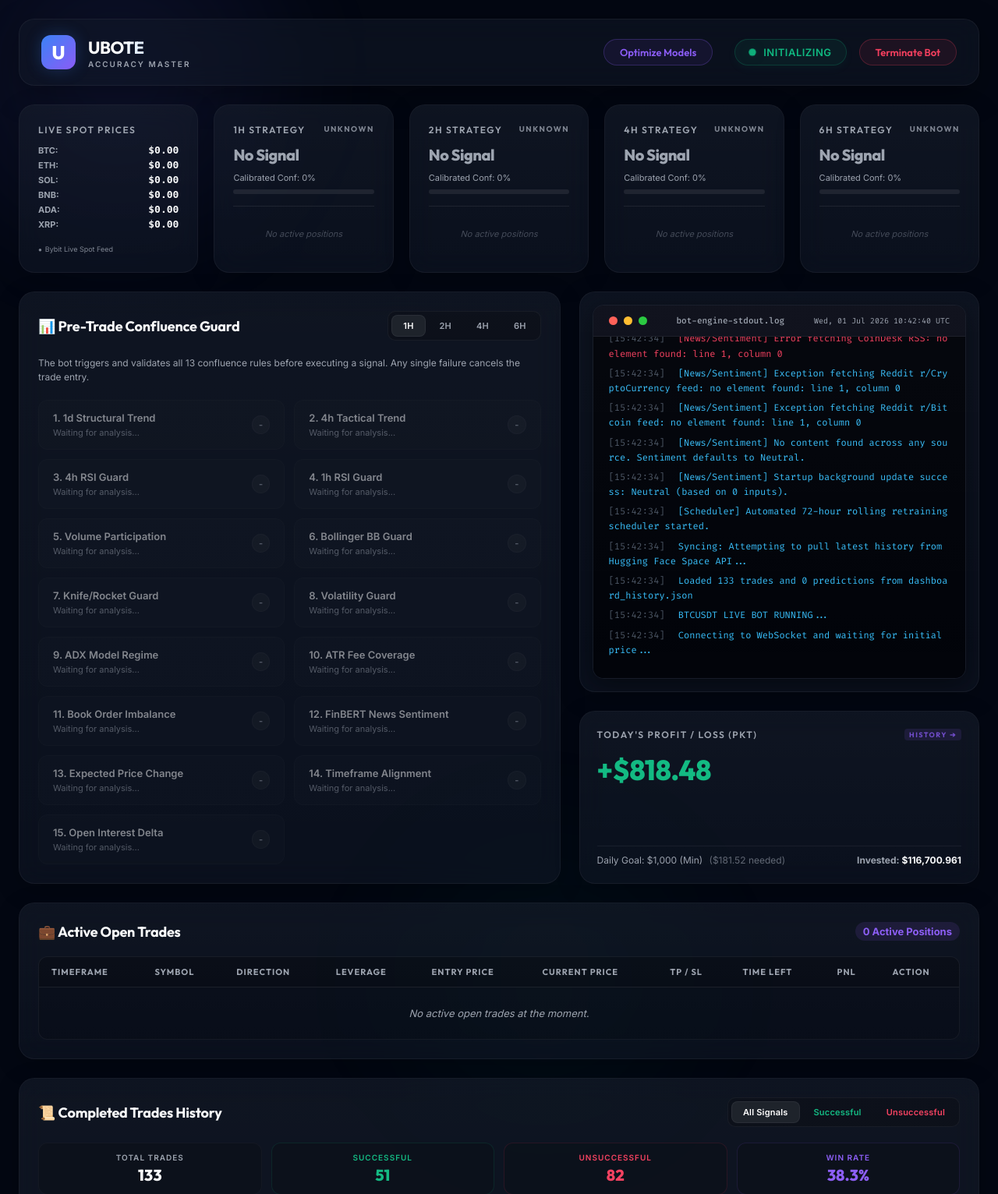
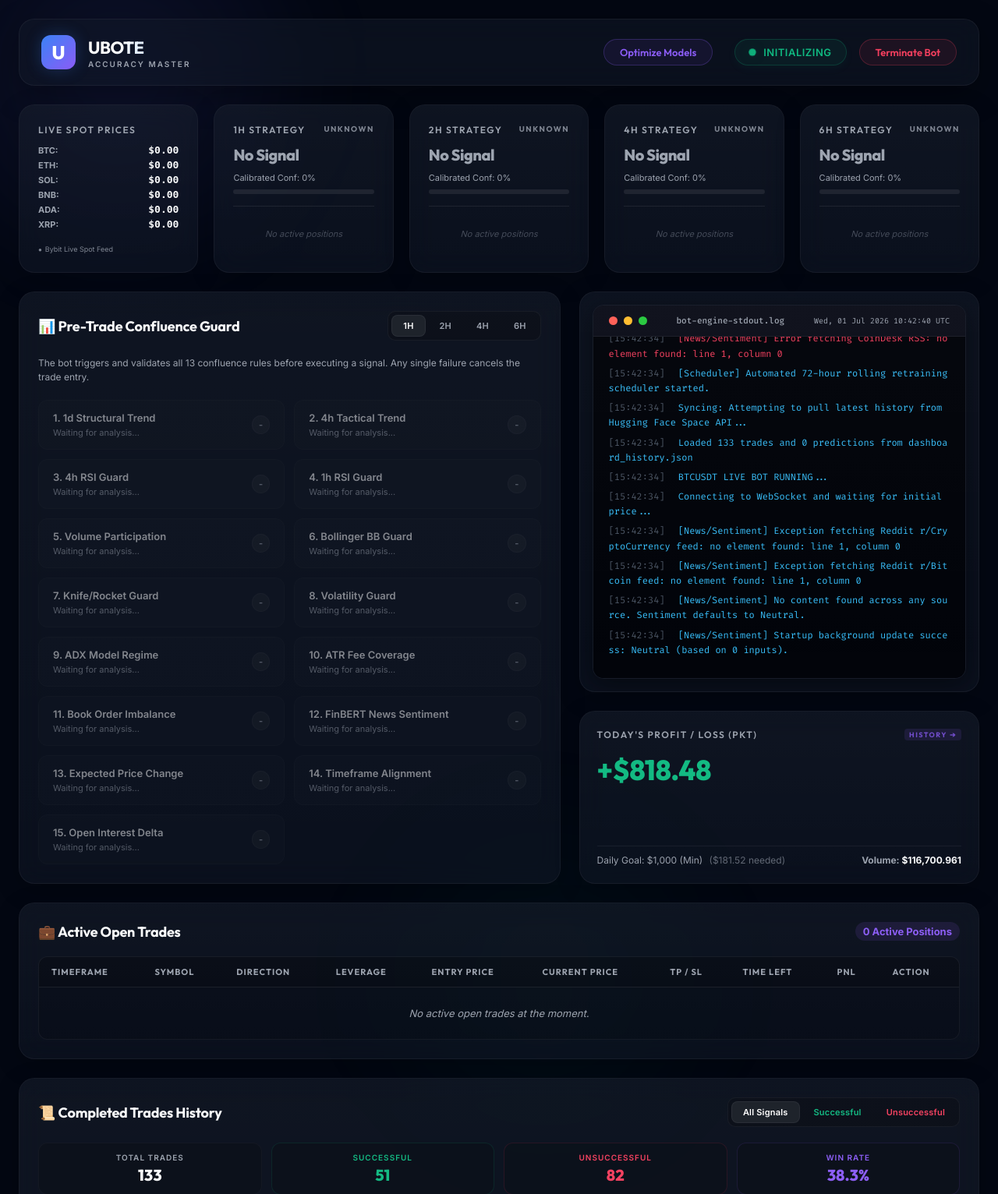
Before and after one commit to mehsim/btc-trading-bot, a Flask app: page / in a window 1280 px wide; the page is wider, and only the part inside the window is pictured. Shown: the top 1532 px of that part at 78% size. Run offline with Flask 3, Linux system fonts and the light colour scheme; parts of the project's set-up code (start-up, migrations or seed data) failed here and were passed over.

Commit message:
Change label from Invested to Volume for better clarity

```diff
--- a/templates/index.html
+++ b/templates/index.html
@@ -1930,7 +1930,7 @@
             subtitleElem.innerHTML = `
                 <div style="display: flex; justify-content: space-between; width: 100%; flex-wrap: wrap; gap: 5px;">
                     <div>${goalHtml}</div>
-                    <div style="font-weight: 700; color: var(--text-secondary);">Invested: <span style="color: var(--text-primary);">$${todayInvested.toLocaleString(undefined, { minimumFractionDigits: 2 })}</span></div>
+                    <div style="font-weight: 700; color: var(--text-secondary);">Volume: <span style="color: var(--text-primary);">$${todayInvested.toLocaleString(undefined, { minimumFractionDigits: 2 })}</span></div>
                 </div>
             `;
         }
```
